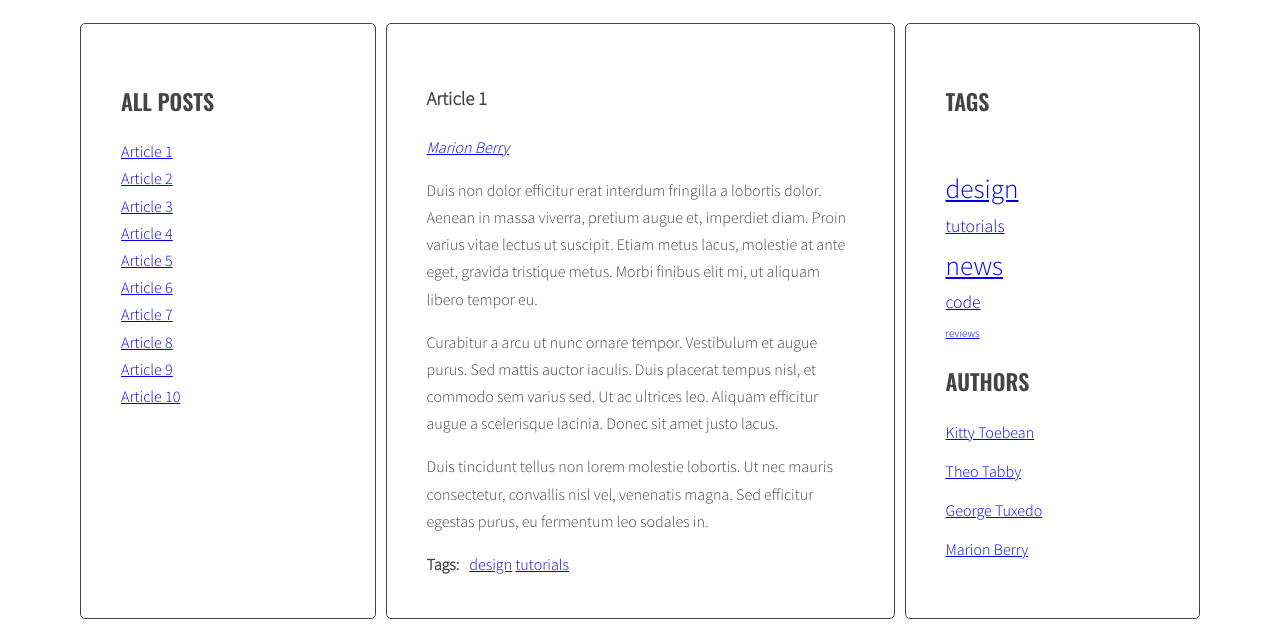
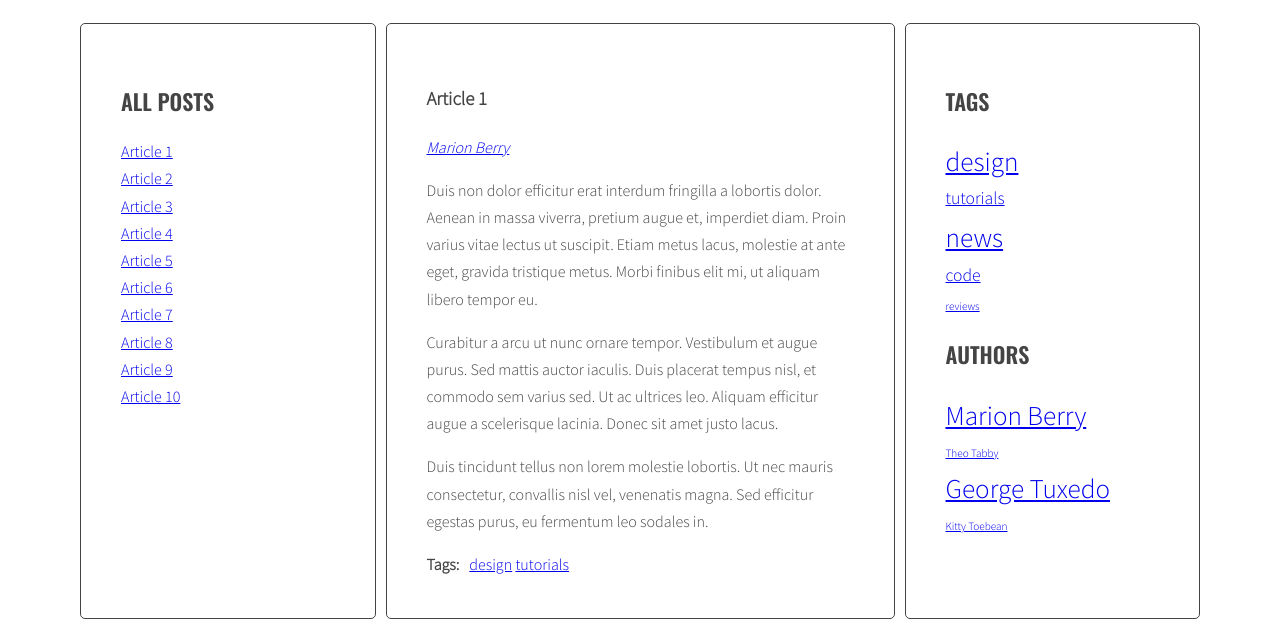
Before and after one commit to stanleyoos/javascript-blog, a website: page index.html in a window 1280 px wide. Shown: the part 220-847 px from the top of the page. Drawn offline with nearby package versions, Linux system fonts and the light colour scheme.

Commit message:
Author list on the right side is done, all links work properly

```diff
--- a/index.html
+++ b/index.html
@@ -371,30 +371,9 @@
           </section>
           <aside class="sidebar">
             <h2 class="section-title">Tags</h2>
-            <ul class="list-tags"></ul>
+            <ul class="list tags"></ul>
             <h2 class="section-title">Authors</h2>
-            <ul class="list-authors">
-              <li>
-                <a href="#">
-                  <span class="author-name">Kitty Toebean</span>
-                </a>
-              </li>
-              <li>
-                <a href="#">
-                  <span class="author-name">Theo Tabby</span>
-                </a>
-              </li>
-              <li>
-                <a href="#">
-                  <span class="author-name">George Tuxedo</span>
-                </a>
-              </li>
-              <li>
-                <a href="#">
-                  <span class="author-name">Marion Berry</span>
-                </a>
-              </li>
-            </ul>
+            <ul class="list authors"></ul>
           </aside>
         </main>
       </div>
--- a/js/script.js
+++ b/js/script.js
@@ -48,8 +48,8 @@ const optArticleSelector = '.post',
   optTitleSelector = '.post-title',
   optTitleListSelector = '.titles',
   optArticleTagsSelector = '.post-tags .list',
-  optTagsListSelector = '.list-tags',
-  optAuthorsListSelector = '.list-authors'
+  optTagsListSelector = '.list.tags',
+  optAuthorsListSelector = '.list.authors'
 
 function generateTitleLinks(customSelector = '') {
   //console.log(customSelector)
@@ -213,7 +213,7 @@ function tagClickHandler(e) {
 
 function addClickListenersToTags() {
   /* find all links to tags */
-  const links = document.querySelectorAll('.post-tags .list li a')
+  const links = document.querySelectorAll('a[href^="#tag-"]')
   //console.log(links)
   /* START LOOP: for each link */
   for (let link of links) {
@@ -230,20 +230,50 @@ addClickListenersToTags()
 const optArticleAuthorSelector = '.post-author'
 
 function generateAuthors() {
+  let allAuthors = {}
   const articles = document.querySelectorAll(optArticleSelector)
   for (let article of articles) {
     const author = article.getAttribute('data-author')
+    if (!allAuthors[author]) {
+      allAuthors[author] = 1
+    } else {
+      allAuthors[author]++
+    }
+    //console.log(author)
     const authorWrapper = article.querySelector(optArticleAuthorSelector)
+
     const linkHTML =
       ' <a href="#author-' + author + '"><span>' + author + '</span></a>'
     authorWrapper.innerHTML = linkHTML
+    //console.log(authorWrapper.innerHTML)
+
+    const authorList = document.querySelector(optAuthorsListSelector)
+    //console.log(authorList)
+    const authorParams = calculateTagsParams(allAuthors)
+
+    let allAuthorsHTML = ''
+
+    for (let author in allAuthors) {
+      const authorLinkHTML =
+        ' <li><a class="' +
+        calculateTagClass(allAuthors[author], authorParams) +
+        '" href="#author-' +
+        author +
+        '"><span>' +
+        author +
+        '  ' +
+        '</span></a></li> '
+      allAuthorsHTML += authorLinkHTML
+    }
+    authorList.innerHTML = allAuthorsHTML
   }
 }
 
 generateAuthors()
 
 function addClickListenersToAuthors() {
-  const links = document.querySelectorAll('.post-author a')
+  const links = document.querySelectorAll('a[href^="#author-"]')
+
   //console.log(links)
   for (let link of links) {
     link.addEventListener('click', authorClickHandler)
```
